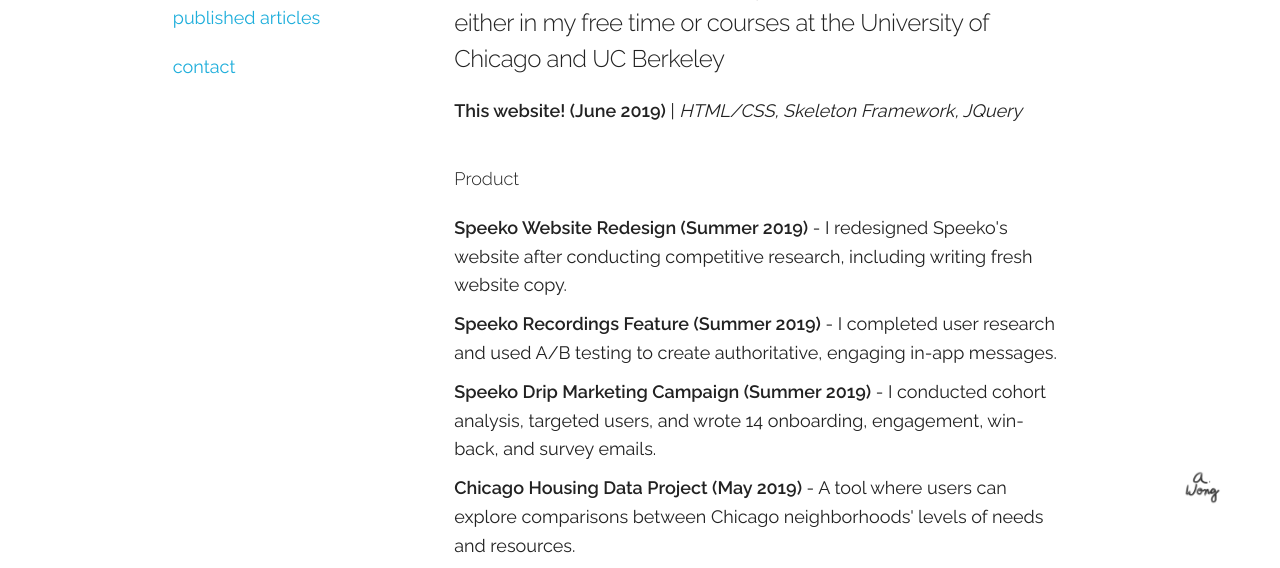
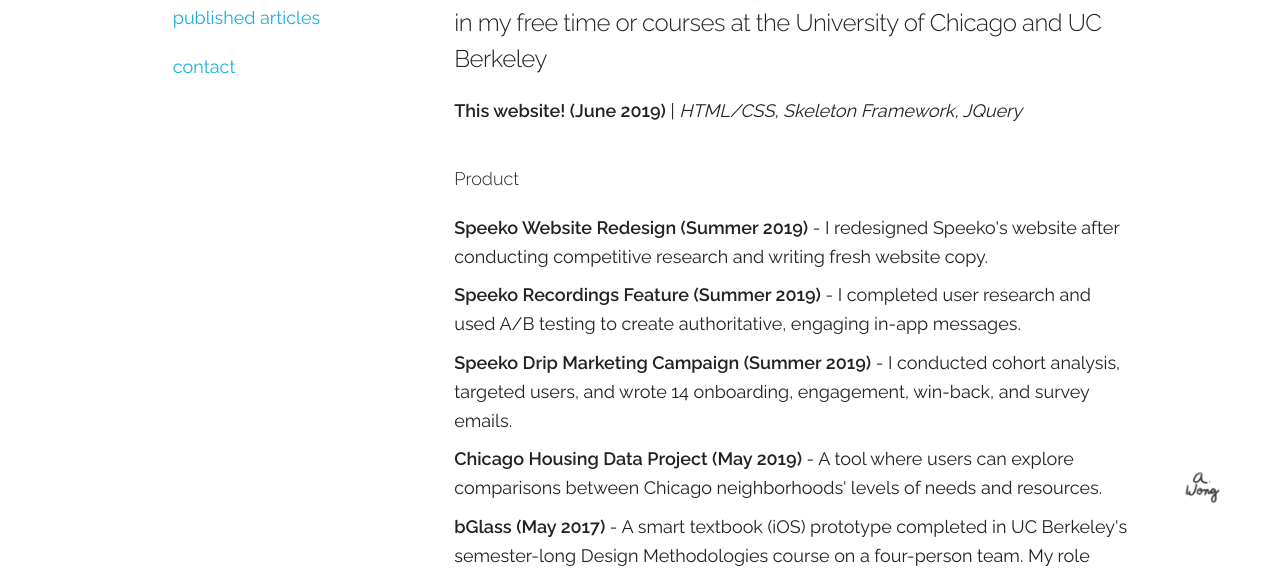
Before and after one commit to wongamanda/amandawong.me, a website: page projects.html in a window 1280 px wide. Shown: the part 247-815 px from the top of the page. Drawn offline with nearby package versions, Linux system fonts and the light colour scheme.

Commit message:
Widen descriptions width

```diff
--- a/projects.html
+++ b/projects.html
@@ -28,7 +28,7 @@
         </div>
       </div>
 
-      <div id="content" class="ten columns intro">
+      <div id="content" class="eleven columns intro">
         <h3>Project Portfolio</h3>
         <h5>This is a selection of techical projects I've built end-to-end either in my free time or courses at the University
           of Chicago and UC Berkeley</h5>
@@ -36,7 +36,7 @@
           <li><b>This website! (June 2019)</b> | <i>HTML/CSS, Skeleton Framework, JQuery</i></li>
 
           <br><h6>Product</h6>
-            <li><b>Speeko Website Redesign (Summer 2019)</b> - I redesigned Speeko's website after conducting competitive research, including writing fresh website copy.
+            <li><b>Speeko Website Redesign (Summer 2019)</b> - I redesigned Speeko's website after conducting competitive research and writing fresh website copy.
             <br><li><b>Speeko Recordings Feature (Summer 2019)</b> - I completed user research and used A/B testing to create authoritative, engaging in-app messages.
             <br><li><b>Speeko Drip Marketing Campaign (Summer 2019)</b> - I conducted cohort analysis, targeted users, and wrote 14 onboarding, engagement, win-back, and survey emails.
             <br><li><b>Chicago Housing Data Project (May 2019)</b> - A tool where users can explore comparisons between Chicago neighborhoods' levels of needs and resources.
```
